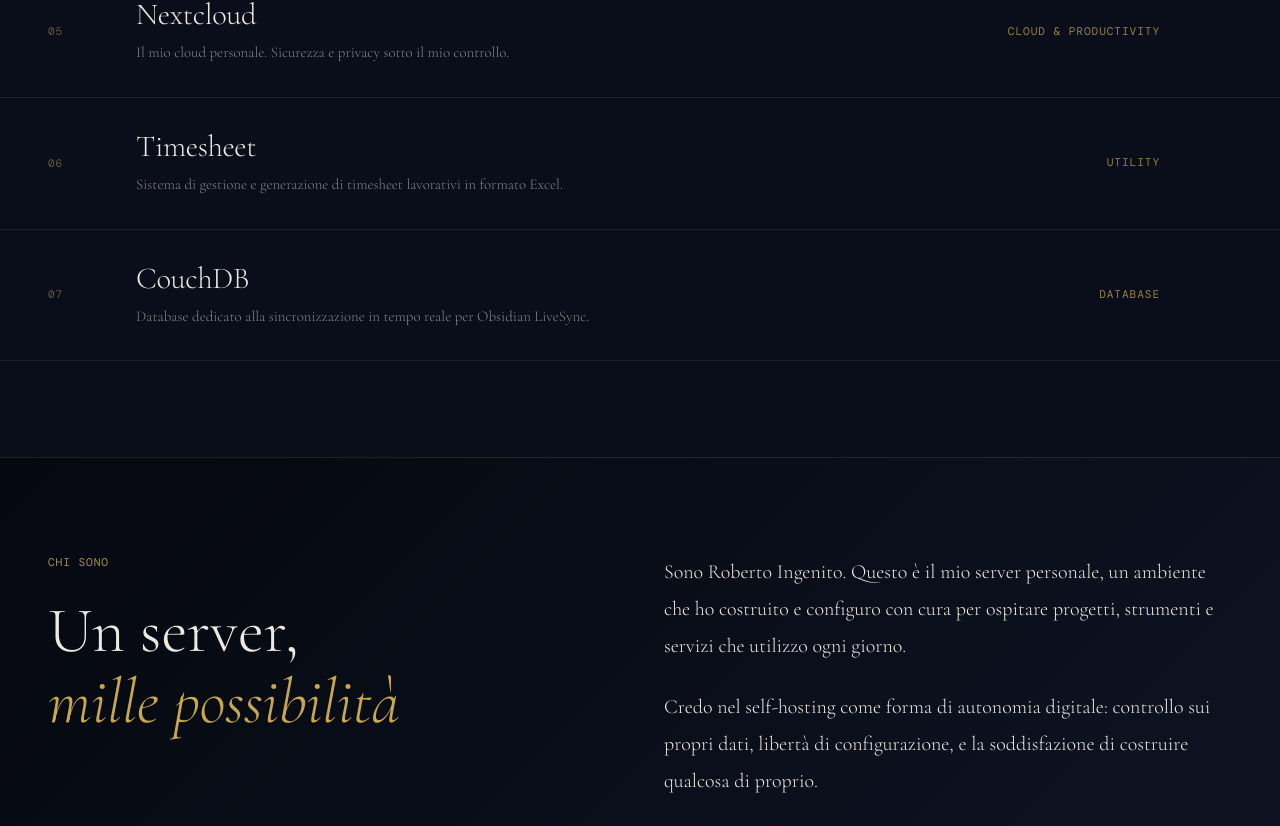
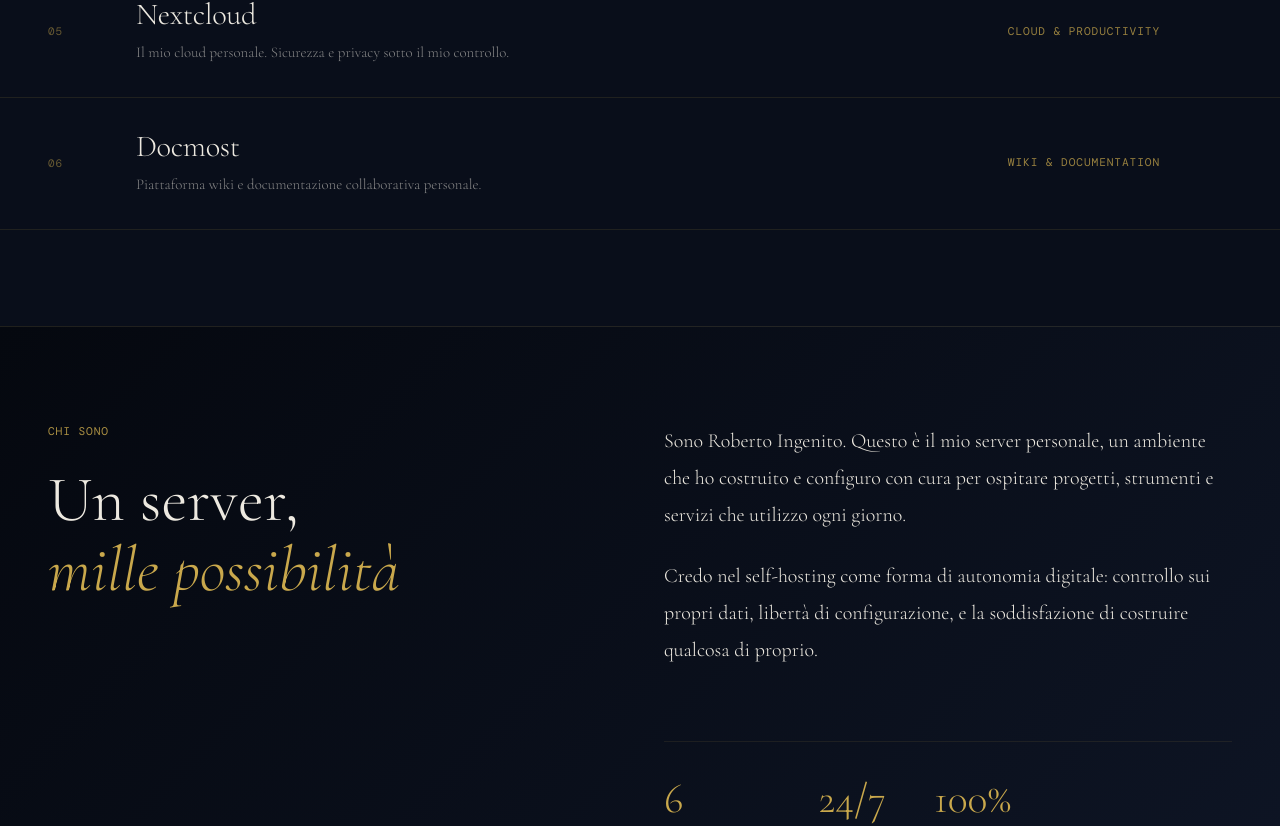
Before and after one commit to roberto-ingenito-home-lab/portfolio, a React (Vite) app: page / in a window 1280 px wide. Shown: the part 1676-2502 px from the top of the page. Built offline with nearby package versions, Linux system fonts and the light colour scheme; a web font is replaced by a local one.

Commit message:
refactor(data): update INFRA_SERVICES to remove unused entries and consolidate documentation tools

```diff
--- a/src/constants/data.ts
+++ b/src/constants/data.ts
@@ -41,17 +41,10 @@
   },
   {
     id: "06",
-    title: "Timesheet",
-    category: "Utility",
-    desc: "Sistema di gestione e generazione di timesheet lavorativi in formato Excel.",
-    url: "timesheet.robertoingenito.com",
-  },
-  {
-    id: "07",
-    title: "CouchDB",
-    category: "Database",
-    desc: "Database dedicato alla sincronizzazione in tempo reale per Obsidian LiveSync.",
-    url: "obsidian.robertoingenito.com",
+    title: "Docmost",
+    category: "Wiki & Documentation",
+    desc: "Piattaforma wiki e documentazione collaborativa personale.",
+    url: "docmost.robertoingenito.com",
   },
 ];
 
```
